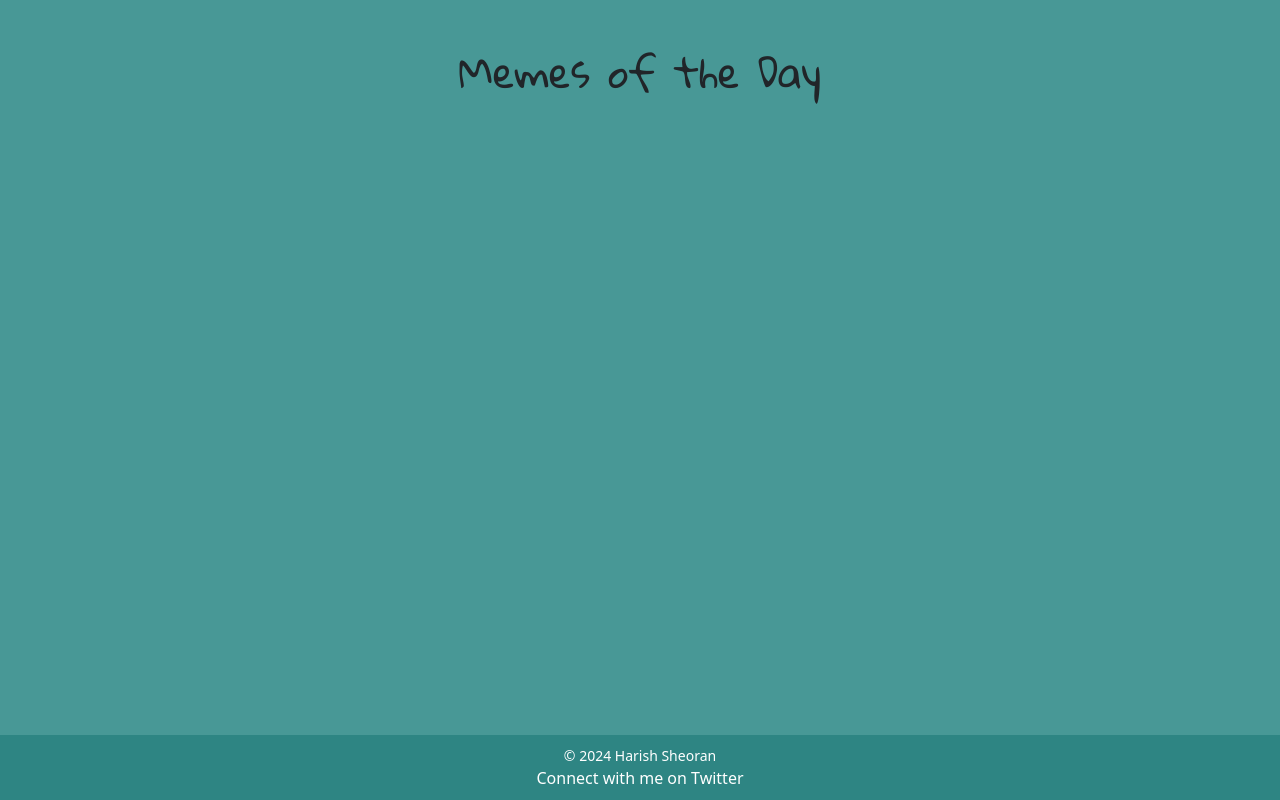
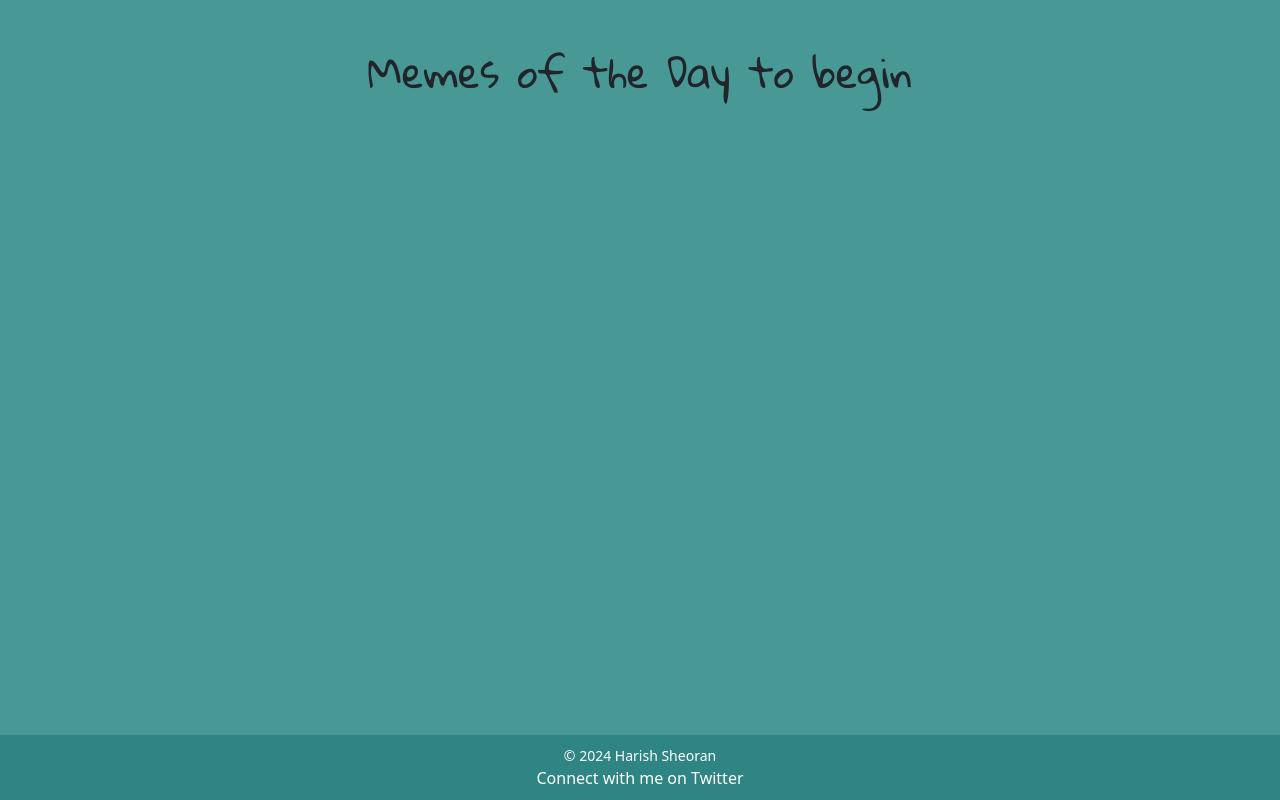
Before and after one commit to Nalla06/go-webapp-k8s-Argo, a plain HTML site: page static/index.html in a window 1280 px wide. Drawn offline with nearby package versions, Linux system fonts and the light colour scheme; no server answers.

Commit message:
Files addede

```diff
--- a/static/index.html
+++ b/static/index.html
@@ -63,7 +63,7 @@
     <main>
         <section class="mt-5 mb-5">
             <div class="container">
-                <h1 class="d-flex justify-content-center"> Memes of the Day</h1>
+                <h1 class="d-flex justify-content-center"> Memes of the Day to begin </h1>
             </div>
         </section>
     </main>
```
Also changed, not shown: images/image-04.png (added), images/image-05.png (added), images/image-06.png (added), images/image-07.png (added), 1 other file.
